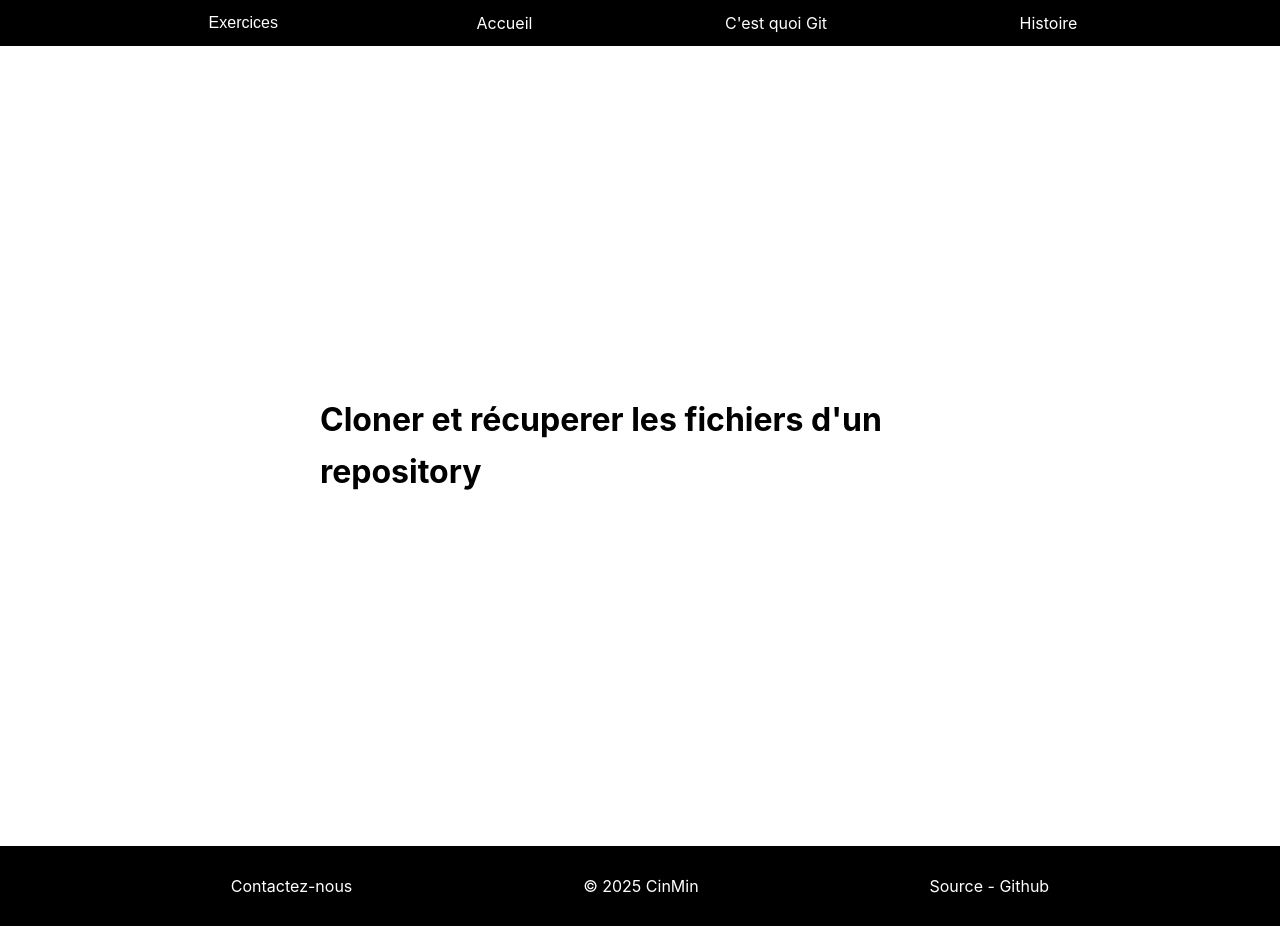
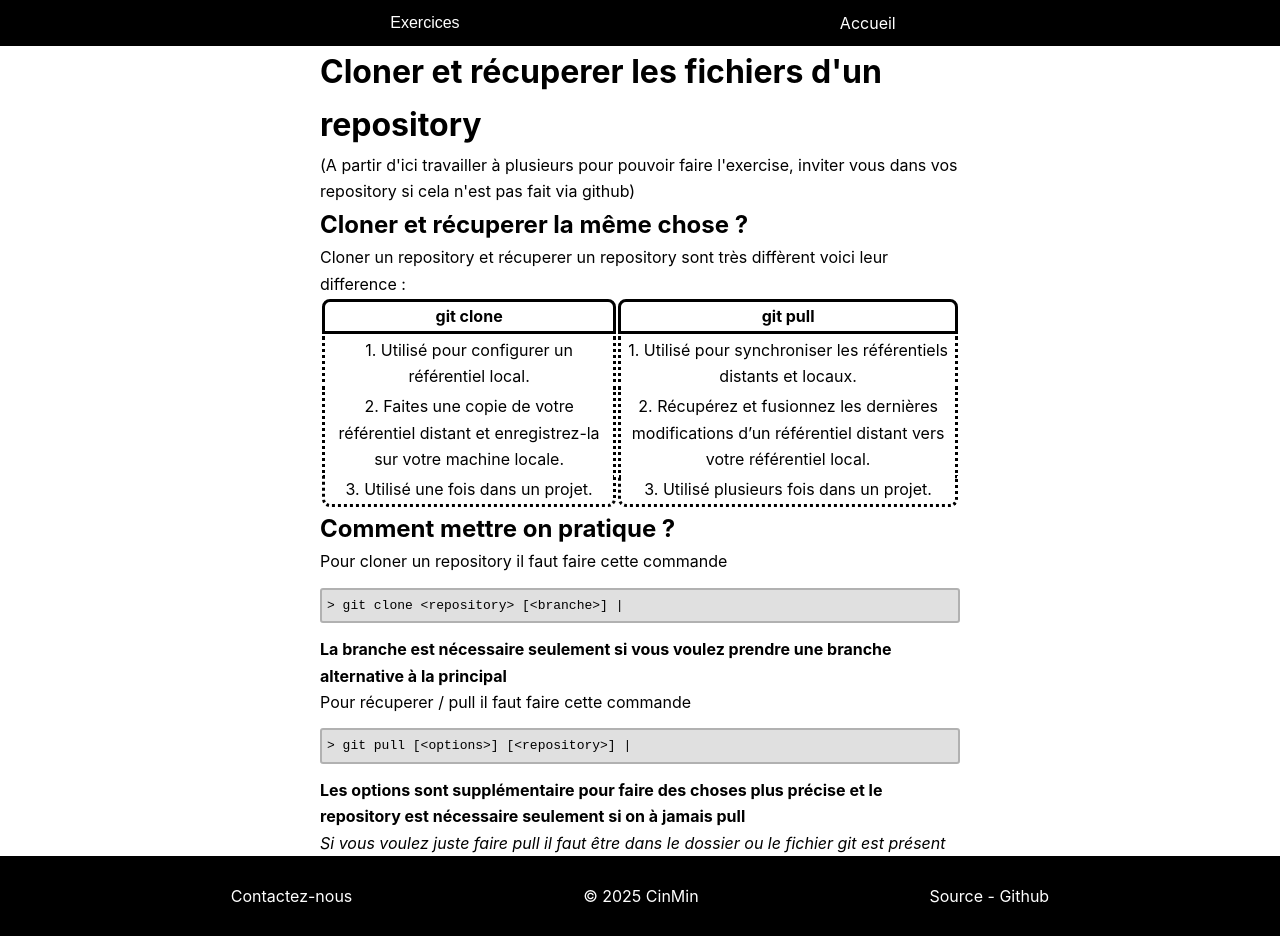
Before and after one commit to Imbwbl/git-tuto, a plain HTML site: page pages/clone-pull-branch/index.html in a window 1280 px wide. Drawn offline with Linux system fonts and the light colour scheme.

```diff
--- a/pages/clone-pull-branch/index.html
+++ b/pages/clone-pull-branch/index.html
@@ -14,8 +14,6 @@
             <div id="header">
                 <button id="exercises-button" onclick="open_exercises()">Exercices</button>
                 <a href="/">Accueil</a>
-                <a href="#whats-git">C'est quoi Git</a>
-                <a href="#history">Histoire</a>
             </div>
             <div id="exercises">
                 <a href="/pages/creation-repo/">1. Création de repository</a>
@@ -27,6 +25,35 @@
             <div id="main">
                 <div>
                     <h1>Cloner et récuperer les fichiers d'un repository</h1>
+                    <p>(A partir d'ici travailler à plusieurs pour pouvoir faire l'exercise, inviter vous dans vos repository si cela n'est pas fait via github)</p>
+                    <h2>Cloner et récuperer la même chose ?</h2>
+                    <p>Cloner un repository et récuperer un repository sont très diffèrent voici leur difference :</p>
+                    <table>
+                        <tr>
+                          <th>git clone</th>
+                          <th>git pull</th>
+                        </tr>
+                        <tr>
+                          <td>1. Utilisé pour configurer un référentiel local.</td>
+                          <td>1. Utilisé pour synchroniser les référentiels distants et locaux.</td>
+                        </tr>
+                        <tr>
+                          <td>2. Faites une copie de votre référentiel distant et enregistrez-la sur votre machine locale.</td>
+                          <td>2. Récupérez et fusionnez les dernières modifications d’un référentiel distant vers votre référentiel local.</td>
+                        </tr>
+                        <tr>
+                            <td>3. Utilisé une fois dans un projet.</td>
+                            <td>3. Utilisé plusieurs fois dans un projet.</td>
+                        </tr>
+                    </table>
+                    <h2>Comment mettre on pratique ?</h2>
+                    <p>Pour cloner un repository il faut faire cette commande </p>
+                    <a onclick="copy(this)"><pre>git clone &lt;repository&gt; [&lt;branche&gt;]</pre></a>
+                    <p><b>La branche est nécessaire seulement si vous voulez prendre une branche alternative à la principal</b></p>
+                    <p>Pour récuperer / pull il faut faire cette commande</p>
+                    <a onclick="copy(this)"><pre>git pull [&lt;options&gt;] [&lt;repository&gt;]</pre></a>
+                    <p><b>Les options sont supplémentaire pour faire des choses plus précise et le repository est nécessaire seulement si on à jamais pull</b></p>
+                    <p><i>Si vous voulez juste faire pull il faut être dans le dossier ou le fichier git est présent</i></p>
                 </div>
             </div>
         </div>
--- a/style.css
+++ b/style.css
@@ -82,6 +82,22 @@
   }
 }
 
+tbody {
+  & th{
+    border: 3px solid black;
+    border-radius: 8px 8px 0 0;
+  }
+  & td {
+    text-align: center;
+    border-left: 3px dotted black;
+    border-right: 3px dotted black;
+  }
+  & > tr:nth-last-child(1) > td{
+    border-bottom: 3px dotted black;
+    border-radius: 0 0 8px 8px;
+  }
+}
+
 #site {
   display: grid;
   grid-template-columns: 1fr 5fr;
```
Also changed, not shown: index.html (+7 -7 lines), pages/add-commit-push/index.html (+8 -10 lines), pages/github-pages/index.html (+0 -2 lines).
